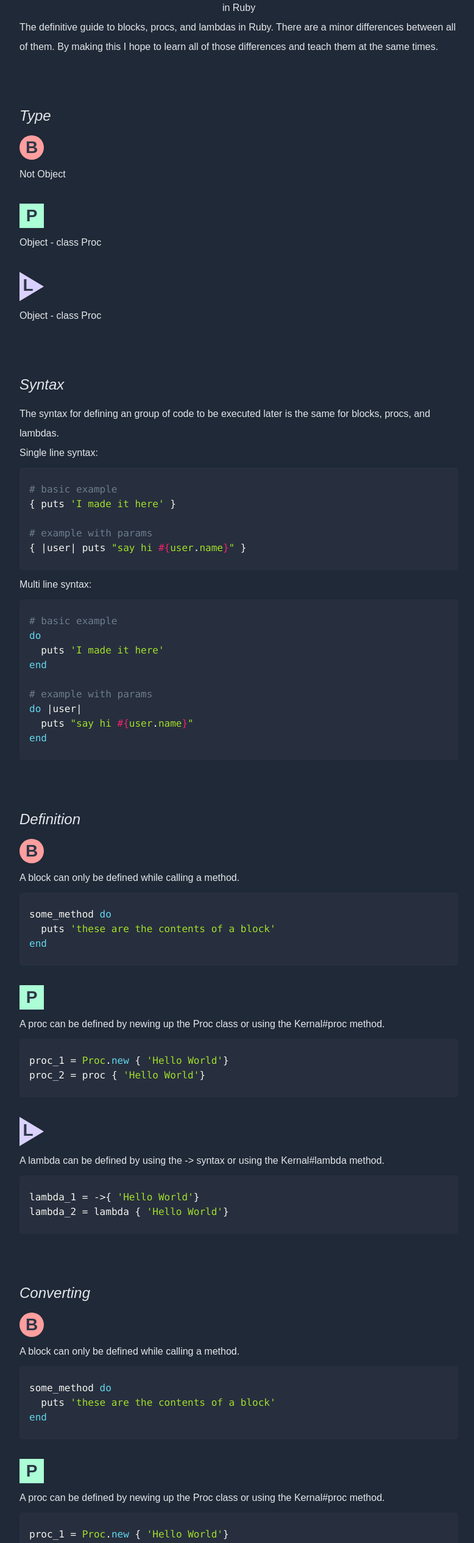
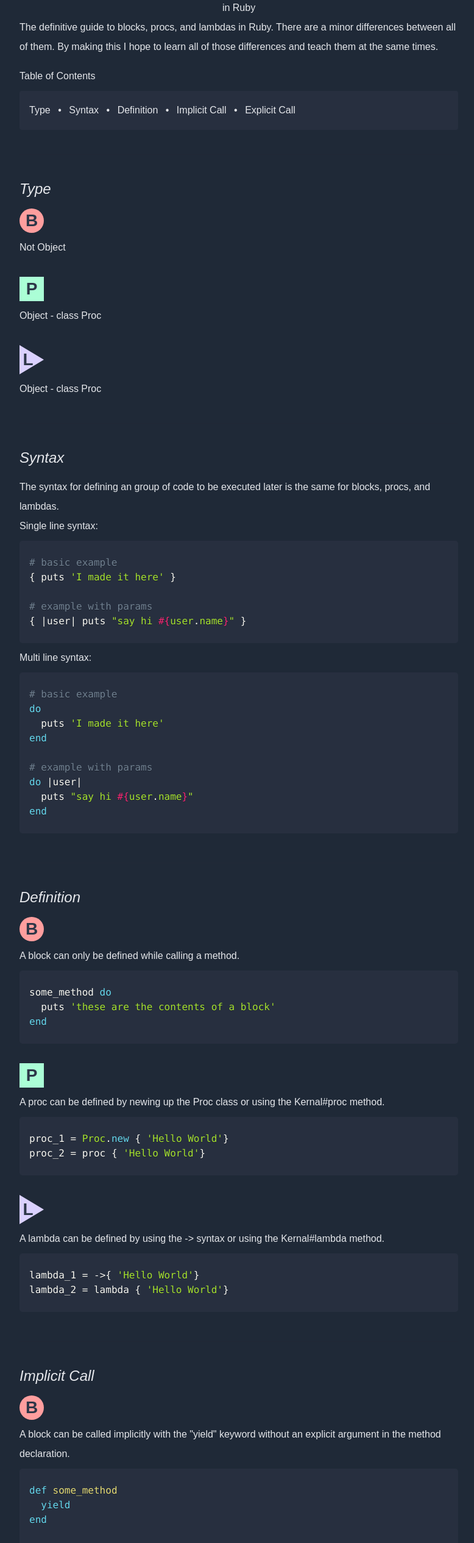
Before and after one commit to stuyam/block-proc-lambda, a plain HTML site: page index.html in a window 1280 px wide. Shown: the part 243-2774 px from the top of the page at 61% size, without its empty margins (248-1026 px from the left). Drawn offline with nearby package versions, Linux system fonts and the light colour scheme; a web font is replaced by a local one.

Commit message:
keep this for now

```diff
--- a/after-tailwind.css
+++ b/after-tailwind.css
@@ -9,3 +9,7 @@ pre[class*="language-"] {
 hr {
   border-color: hsla(219, 24%, 17%, 1);
 }
+
+.bg-gray-900 {
+  background-color: hsla(219, 24%, 20%, 1) !important;
+}
--- a/index.html
+++ b/index.html
@@ -28,9 +28,32 @@
     <p>
       The definitive guide to blocks, procs, and lambdas in Ruby. There are a minor differences between all of them. By making this I hope to learn all of those differences and teach them at the same times.
     </p>
+    <div class="mt-4 mb-2">Table of Contents</div>
+    <div class="bg-gray-900 rounded p-4">
+      <a href="#type">Type</a>
+      <span class="mx-2">•</span>
+      <a href="#syntax">Syntax</a>
+      <span class="mx-2">•</span>
+      <a href="#definition">Definition</a>
+      <span class="mx-2">•</span>
+      <a href="#implicit-call">Implicit Call</a>
+      <span class="mx-2">•</span>
+      <a href="#explicit-call">Explicit Call</a>
+<!--       <span class="mx-2">•</span>
+      <a href="#type">Type</a>
+      <span class="mx-2">•</span>
+      <a href="#type">Type</a>
+      <span class="mx-2">•</span>
+      <a href="#type">Type</a>
+      <span class="mx-2">•</span>
+      <a href="#type">Type</a>
+      <span class="mx-2">•</span>
+      <a href="#type">Type</a> -->
+    </div>
 
-    <hr class="my-10">
+    <hr class="mt-10">
 
+    <a name="type" class="block py-10">
       <h3 class="text-2xl italic mb-4">Type</h3>
       <div class="icon-block icon-sm"></div>
       <p>Not Object</p>
@@ -38,9 +61,11 @@
       <p>Object - class Proc</p>
       <div class="icon-lambda icon-sm mt-8"></div>
       <p>Object - class Proc</p>
+    </a>
 
-    <hr class="my-10">
+    <hr>
 
+    <a name="syntax" class="block py-10">
       <h3 class="text-2xl italic mb-4">Syntax</h3>
       The syntax for defining an group of code to be executed later is the same for blocks, procs, and lambdas.
       <br>
@@ -65,9 +90,11 @@ do |user|
   puts "say hi #{user.name}"
 end
       </code></pre>
+    </a>
 
-    <hr class="my-10">
+    <hr>
 
+    <a name="definition" class="block py-10">
       <h3 class="text-2xl italic mb-4">Definition</h3>
       <div class="icon-block icon-sm"></div>
       <p>A block can only be defined while calling a method.</p>
@@ -88,32 +115,11 @@ proc_2 = proc { 'Hello World'}
 lambda_1 = ->{ 'Hello World'}
 lambda_2 = lambda { 'Hello World'}
       </code></pre>
+    </a>
 
-    <hr class="my-10">
+    <hr>
 
-    <h3 class="text-2xl italic mb-4">Converting</h3>
-    <div class="icon-block icon-sm"></div>
-    <p>A block can only be defined while calling a method.</p>
-    <pre><code class="language-ruby">
-some_method do
-  puts 'these are the contents of a block'
-end
-    </code></pre>
-    <div class="icon-proc icon-sm mt-8"></div>
-    <p>A proc can be defined by newing up the Proc class or using the Kernal#proc method.</p>
-    <pre><code class="language-ruby">
-proc_1 = Proc.new { 'Hello World'}
-proc_2 = proc { 'Hello World'}
-    </code></pre>
-    <div class="icon-lambda icon-sm mt-8"></div>
-    <p>A lambda can be defined by using the -> syntax or using the Kernal#lambda method.</p>
-    <pre><code class="language-ruby">
-lambda_1 = ->{ 'Hello World'}
-lambda_2 = lambda { 'Hello World'}
-    </code></pre>
-
-    <hr class="my-10">
-
+    <a name="implicit-call" class="block py-10">
       <h3 class="text-2xl italic mb-4">Implicit Call</h3>
       <div class="icon-block icon-sm"></div>
       <p>A block can be called implicitly with the "yield" keyword without an explicit argument in the method declaration.</p>
@@ -127,7 +133,7 @@ some_method do
 end
       </code></pre>
       <div class="icon-proc icon-sm mt-8"></div>
-    <p>To user a proc implicitly, you can pass the last argument of the method in with a special & syntax to convert to proc to a block.</p>
+      <p>To user a proc implicitly, you can pass the last argument of the method in with a special "&" syntax to convert to proc to a block.</p>
       <pre><code class="language-ruby">
 def some_method
   yield
@@ -148,9 +154,11 @@ lamb = ->{ puts 'convert this lambda to a block!'}
 
 some_method(&lamb)
       </code></pre>
+    </a>
 
-    <hr class="my-10">
+    <hr>
 
+    <a name="explicit-call" class="block py-10">
       <h3 class="text-2xl italic mb-4">Explicit Call</h3>
       <div class="icon-block icon-sm"></div>
       <p>A block can be called explicitly by using "&block" syntax. The "&" calls "to_proc" on the "block" variable and converts it to a proc. That makes it an object and gives it the "call" method to call the proc.</p>
@@ -171,8 +179,9 @@ some_proc.call
 some_lambda = ->{ puts 'some test' }
 some_lambda.call
       </code></pre>
-
-    <hr class="my-10">
+    </a>
+<!--
+    <hr>
 
     <h3 class="text-2xl italic mb-4">Implicit Return?</h3>
 
@@ -182,7 +191,7 @@ some_lambda.call
 
     <hr class="my-10">
 
-    <h3 class="text-2xl italic mb-4">Loose Arguments</h3>
+    <h3 class="text-2xl italic mb-4">Loose Arguments</h3> -->
   </div>
 </body>
 </html>
--- a/style.css
+++ b/style.css
@@ -72,7 +72,7 @@
   left: 0.2em;
   bottom: 0;
   right: 0;
-  line-height: 1.6em;
+  line-height: 1.7em;
   font-weight: 600;
   color: #2d3748;
 }
```
Lines whose indentation alone changed are shown as unchanged.
